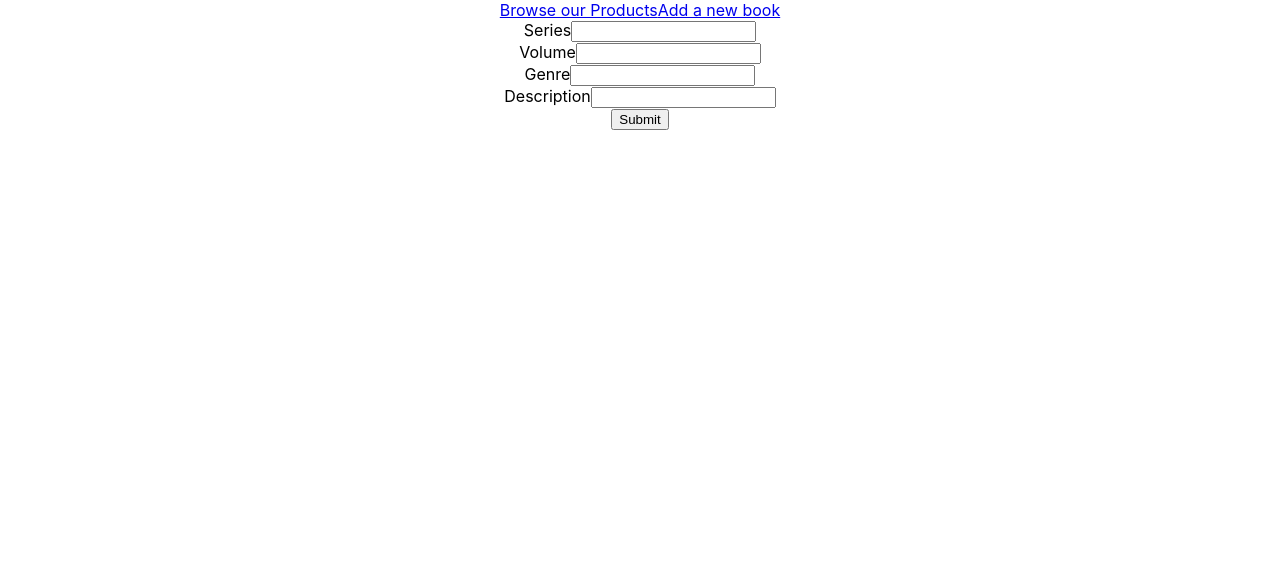
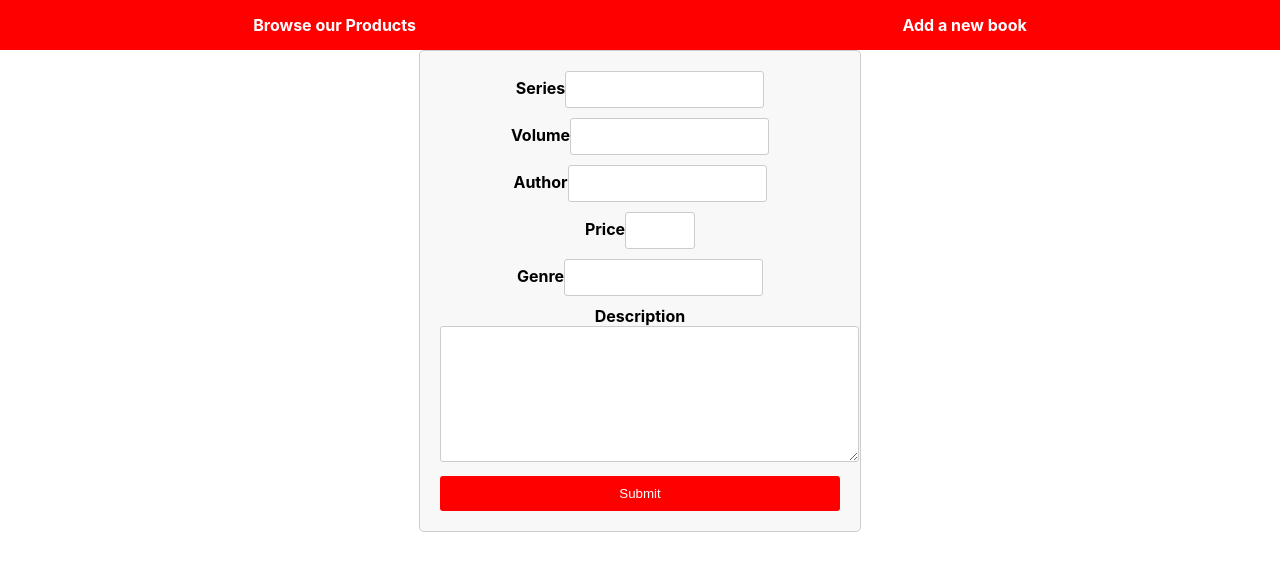
Before and after one commit to Fabio-Tavarez/portfolio-frontend, a React (Create React App) app: page /create-book in a window 1280 px wide. Shown: the top 570 px of the page. Built offline with nearby package versions, Linux system fonts and the light colour scheme.

Commit message:
Finished Styling

```diff
--- a/src/components/EditBook/EditBook.js
+++ b/src/components/EditBook/EditBook.js
@@ -1,7 +1,7 @@
 import React, { useState, useEffect } from "react";
 import { useParams, useNavigate } from "react-router-dom";
 import { getBookById, updateBookById } from "../API/Api";
-
+import "./edit.css"
 function EditBook() {
   const navigate = useNavigate();
   const { id } = useParams();
@@ -9,12 +9,14 @@ function EditBook() {
   const [book, setBook] = useState({
     series: "",
     volume: "",
+    price: "",
+    author: "",
     genre: "",
     description: "",
   });
   useEffect(() => {
     toFetchBookById();
-  }, []);
+  });
 
   async function toFetchBookById() {
     try {
@@ -51,10 +53,10 @@ function EditBook() {
   }
 
   return (
-    <div>
+    <div className="form-container">
       <form onSubmit={handleSubmit}>
         <div>
-          <label>Series</label>
+          <label htmlFor="series">Series</label>
           <input
             required
             type="text"
@@ -65,7 +67,7 @@ function EditBook() {
           />
         </div>
         <div>
-          <label>Volume</label>
+          <label htmlFor="volume">Volume</label>
           <input
             required
             type="text"
@@ -76,7 +78,31 @@ function EditBook() {
           />
         </div>
         <div>
-          <label>Genre</label>
+          <label htmlFor="author">Author</label>
+          <input
+            required
+            type="text"
+            name="author"
+            id="author"
+            onChange={handleTextChange}
+            value={book.author}
+          />
+        </div>
+        <div>
+          <label htmlFor="price">Price</label>
+          <input
+            required
+            type="number"
+            min="1"
+            max="10"
+            name="price"
+            id="price"
+            onChange={handleTextChange}
+            value={book.price}
+          />
+        </div>
+        <div>
+          <label htmlFor="genre">Genre</label>
           <input
             required
             type="text"
@@ -87,8 +113,8 @@ function EditBook() {
           />
         </div>
         <div>
-          <label>Description</label>
-          <input
+          <label htmlFor="description">Description</label>
+          <textarea
             type="text"
             name="description"
             id="description"
--- /dev/null
+++ b/src/components/EditBook/edit.css
@@ -0,0 +1,43 @@
+/* Form.css */
+.form-container {
+  width: 400px; /* Adjust the width as needed */
+  margin: 0 auto; /* Center the form horizontally */
+  padding: 20px;
+  border: 1px solid #ccc;
+  border-radius: 5px;
+  background-color: #f8f8f8;
+}
+
+.form-container form {
+  display: flex;
+  flex-direction: column;
+}
+
+.form-container label {
+  font-weight: bold;
+  margin-bottom: 5px;
+}
+
+.form-container input[type="text"],
+.form-container input[type="number"] {
+  padding: 10px;
+  margin-bottom: 10px;
+  border: 1px solid #ccc;
+  border-radius: 3px;
+}
+.form-container textarea {
+    width: 397px;
+    height: 114px;
+}
+.form-container button {
+  background-color: #ff0001;
+  color: white;
+  border: none;
+  padding: 10px 20px;
+  border-radius: 3px;
+  cursor: pointer;
+}
+
+.form-container button:hover {
+  background-color: #cc0000;
+}
--- a/src/components/Nav/Nav.js
+++ b/src/components/Nav/Nav.js
@@ -1,5 +1,6 @@
 import React from "react";
 import { Link } from "react-router-dom";
+import "./nav.css"
 
 function Nav() {
   return (
--- /dev/null
+++ b/src/components/Nav/nav.css
@@ -0,0 +1,14 @@
+
+nav {
+  background-color: #ff0001;
+  padding: 10px;
+  display: flex;
+  justify-content: space-around;
+}
+
+nav a {
+  text-decoration: none;
+  color: white;
+  font-weight: bold;
+  padding: 5px 10px;
+}
--- a/src/components/NewBook/NewBook.js
+++ b/src/components/NewBook/NewBook.js
@@ -1,12 +1,15 @@
 import React, { useState } from "react";
 import { useNavigate } from "react-router-dom";
 import { createBook } from "../API/Api";
+import "./newbook.css"
 
 function NewBook() {
   let navigate = useNavigate();
   const [book, setBook] = useState({
     series: "",
     volume: "",
+    price: "",
+    author: "",
     genre: "",
     description: "",
   });
@@ -20,23 +23,25 @@ function NewBook() {
   async function handleCreateBook(e) {
     e.preventDefault();
     try {
-        await createBook(book)
+      await createBook(book);
       setBook({
         series: "",
         volume: "",
+        price: "",
+        author: "",
         genre: "",
         description: "",
       });
-        navigate("/")
+      navigate("/");
     } catch (error) {
       console.log(error);
     }
   }
   return (
-    <div>
+    <div className="form-container">
       <form onSubmit={handleCreateBook}>
         <div>
-          <label>Series</label>
+          <label htmlFor="series">Series</label>
           <input
             required
             type="text"
@@ -47,7 +52,7 @@ function NewBook() {
           />
         </div>
         <div>
-          <label>Volume</label>
+          <label htmlFor="volume">Volume</label>
           <input
             required
             type="text"
@@ -58,7 +63,31 @@ function NewBook() {
           />
         </div>
         <div>
-          <label>Genre</label>
+          <label htmlFor="author">Author</label>
+          <input
+            required
+            type="text"
+            name="author"
+            id="author"
+            onChange={handleOnChange}
+            value={book.author}
+          />
+        </div>
+        <div>
+          <label htmlFor="price">Price</label>
+          <input
+            required
+            type="number"
+            min="1"
+            max="10"
+            name="price"
+            id="price"
+            onChange={handleOnChange}
+            value={book.price}
+          />
+        </div>
+        <div>
+          <label htmlFor="genre">Genre</label>
           <input
             required
             type="text"
@@ -69,17 +98,15 @@ function NewBook() {
           />
         </div>
         <div>
-          <label>Description</label>
-          <input
-            required
-            type="text"
+          <label htmlFor="description">Description</label>
+          <textarea
             name="description"
             id="description"
             onChange={handleOnChange}
             value={book.description}
           />
         </div>
-        <button>Submit</button>
+        <button type="submit">Submit</button>
       </form>
     </div>
   );
--- /dev/null
+++ b/src/components/NewBook/newbook.css
@@ -0,0 +1,46 @@
+/* Form2.css */
+.form-container {
+  width: 400px;
+  margin: 0 auto;
+  padding: 20px;
+  border: 1px solid #ccc;
+  border-radius: 5px;
+  background-color: #f8f8f8;
+}
+
+.form-container form {
+  display: flex;
+  flex-direction: column;
+}
+
+.form-container label {
+  font-weight: bold;
+  margin-bottom: 5px;
+}
+
+.form-container input[type="text"],
+.form-container input[type="number"],
+.form-container textarea {
+  padding: 10px;
+  margin-bottom: 10px;
+  border: 1px solid #ccc;
+  border-radius: 3px;
+}
+
+/* Increase the height of the description text area */
+.form-container textarea {
+  height: 120px;
+}
+
+.form-container button {
+  background-color: #ff0001;
+  color: white;
+  border: none;
+  padding: 10px 20px;
+  border-radius: 3px;
+  cursor: pointer;
+}
+
+.form-container button:hover {
+  background-color: #cc0000;
+}
--- a/src/components/Products/Product.js
+++ b/src/components/Products/Product.js
@@ -1,7 +1,7 @@
 import React, { useEffect, useState } from "react";
-import { Link } from "react-router-dom";
-import { useParams, useNavigate } from "react-router-dom";
+import { Link , useParams, useNavigate } from "react-router-dom";
 import { getBookById } from "../API/Api";
+import "./product.css";
 
 function Product() {
   const { id } = useParams();
@@ -10,7 +10,7 @@ function Product() {
 
   useEffect(() => {
     toFetchBookById();
-  }, []);
+  });
 
   async function toFetchBookById() {
     try {
@@ -21,22 +21,30 @@ function Product() {
       console.log(error);
     }
   }
-
+  function handlePurchase() {
+    alert("Thank you for your purchase");
+    navigate("/");
+  }
   return (
     <>
-      <div>Product</div>
-      <div>
-        <img src={book.image_path} />
+      <div className="book-details-container">
+        <img src={book.image_path} alt="volume cover" className="book-image" />
+        <div className="book-info">
           <p>
-          {book.series} Volume:{book.volume}
+            {book.series} Volume: {book.volume}
           </p>
+          <p>{book.author}</p>
           <p>{book.genre}</p>
           <p>${book.price}</p>
           <p>{book.description}</p>
-        <span>
+          <span className="book-buttons">
             <button onClick={() => navigate("/")}>Go Back</button>
-          <Link to={`/books/${id}/edit`}>Edit</Link>
+            <button onClick={handlePurchase}>Buy</button>
+            <Link to={`/books/${id}/edit`}>
+              <button>Edit</button>
+            </Link>
           </span>
+        </div>
       </div>
     </>
   );
--- a/src/components/Products/Products.js
+++ b/src/components/Products/Products.js
@@ -1,6 +1,7 @@
 import React, { useEffect, useState } from "react";
 import { getAllBooks } from "../API/Api";
 import { Link } from "react-router-dom";
+import "./products.css";
 
 function Products() {
   const [books, setBooks] = useState([]);
@@ -21,15 +22,19 @@ function Products() {
 
   return (
     <>
-      <div>Products</div>
-      <ul className="list-group list-group-flush">
+      <ul className="list-group list-group-flush product-list">
         {books.map(({ id, series, image_path, price }) => {
           return (
-            <li key={id} className="list-group-item">
-              <Link to={`/books/${id}`} className="link">
-                <img src={image_path} />
-                <p>{price}</p>
-                {series}
+            <li key={id} className="list-group-item product-item">
+              <Link to={`/books/${id}`} className="product-link">
+                <img
+                  src={image_path}
+                  alt="volume cover"
+                  className="product-image"
+                />
+                <p>
+                  Price: ${price} {series}
+                </p>
               </Link>
             </li>
           );
--- /dev/null
+++ b/src/components/Products/product.css
@@ -0,0 +1,43 @@
+/* BookDetail.css */
+.book-details-container {
+  display: flex;
+  justify-content: flex-start;
+  align-items: center;
+  gap: 20px; /* Adjust the gap as needed */
+}
+
+.book-image {
+  max-width: 40%;
+  padding: 10px;
+  margin-right: 20px; /* Adjust the image width as needed */
+}
+
+.book-info {
+  flex: 1; /* Allow the information to take up available space */
+}
+
+/* Style for buttons - you can customize this further if needed */
+.book-buttons {
+  display: flex;
+  flex-direction: column;
+
+  gap: 10px;
+  display: inline-block;
+  vertical-align: top; /* Align the buttons to the top of the container */
+  margin-top: 10px;
+}
+
+.book-buttons button {
+  background-color: #ff0001; /* Button background color */
+  color: white; /* Button text color */
+  border: none;
+  padding: 5px 10px;
+  cursor: pointer;
+  font-size: 14px;
+  margin-top: 30px;
+  margin-right: 20px;
+}
+
+.book-buttons button:hover {
+  background-color: #cc0000; /* Button background color on hover */
+}
--- /dev/null
+++ b/src/components/Products/products.css
@@ -0,0 +1,27 @@
+/* Products.css */
+.product-list {
+  display: grid;
+  grid-template-columns: repeat(2, 1fr); /* Two items across horizontally */
+  gap: 20px; /* Adjust the gap as needed */
+  list-style: none;
+}
+
+.product-item {
+  text-align: center;
+}
+
+.product-image {
+  max-width: 30%; /* Make the images 40% smaller */
+  height: auto;
+  border: 2px solid #020202;
+  border-radius: 5px;
+}
+
+.product-link {
+  text-decoration: none;
+  color: #21127a;
+}
+
+.product-link:hover {
+  text-decoration: underline;
+}
```
Also changed, not shown: public/manifest.json, public/pngegg.png (added). Lines whose indentation alone changed are shown as unchanged.
